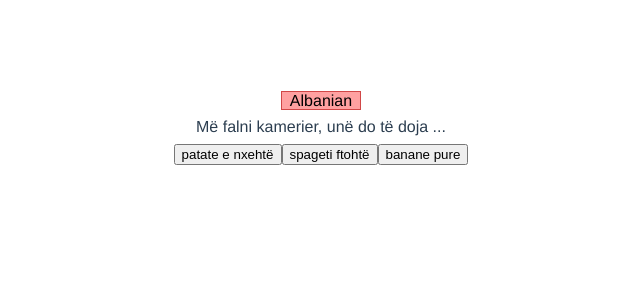
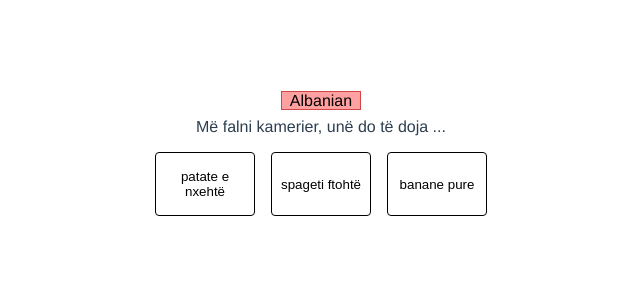
Before and after one commit to BethanyDrake/trijam-88, a Vue app: page / in a window 1280 px wide. Shown: the top 300 px of the page, without its empty margins (319-959 px from the left). Built offline with nearby package versions, Linux system fonts and the light colour scheme.

Commit message:
option button styling

```diff
--- a/src/App.vue
+++ b/src/App.vue
@@ -8,17 +8,18 @@
     <div class="container">{{introText}}</div>
 
 
-    <div v-if="buttonsEnabled" class="container">
-    <button v-for="option in buttonText" :key="option" v-on:click="select(option)">
+    <div v-if="buttonsEnabled" class="container buttonWrapper" >
+    <button class="optionButton" v-for="option in buttonText" :key="option" v-on:click="select(option)">
       {{option}}</button>
 
     </div>
-    <div v-else class="container">
-      <button disabled v-for="option in buttonText" :key="option" v-on:click="select(option)">
+    <div v-else class="container buttonWrapper">
+      <button class="optionButton--disabled" disabled v-for="option in buttonText" :key="option" v-on:click="select(option)">
         {{option}}</button>
     </div>
 
 
+    <br>
     <div v-if="!buttonsEnabled">
       <div class="container">{{resultMessage}}</div>
       <button class="container" v-on:click="next()">Next</button>
@@ -137,6 +138,42 @@ export default {
   margin-bottom: 8px;
 }
 
+.optionButton {
+  background-color: white;
+  border-width: 1px;
+  border-style: solid;
+  border-radius: 4px;
+  width: 100px;
+  padding: 8px;
+  margin: 8px 8px;
+}
+
+
+.optionButton:hover{
+  border-width: 3px;
+  border-color: black;
+}
+.optionButton:active{
+  background-color: white;
+}
+
+.optionButton--disabled{
+  background-color: #eaeaea;
+  border-width: 1px;
+  border-style: solid;
+  border-radius: 4px;
+  width: 100px;
+  padding: 8px;
+  margin: 8px 8px;
+}
+.buttonWrapper {
+  display:flex;
+  justify-content:center;
+  height: 80px;
+
+}
+
+
 #languageName {
   border-color: #d14747;
   background-color: #ffa1a1;
```
